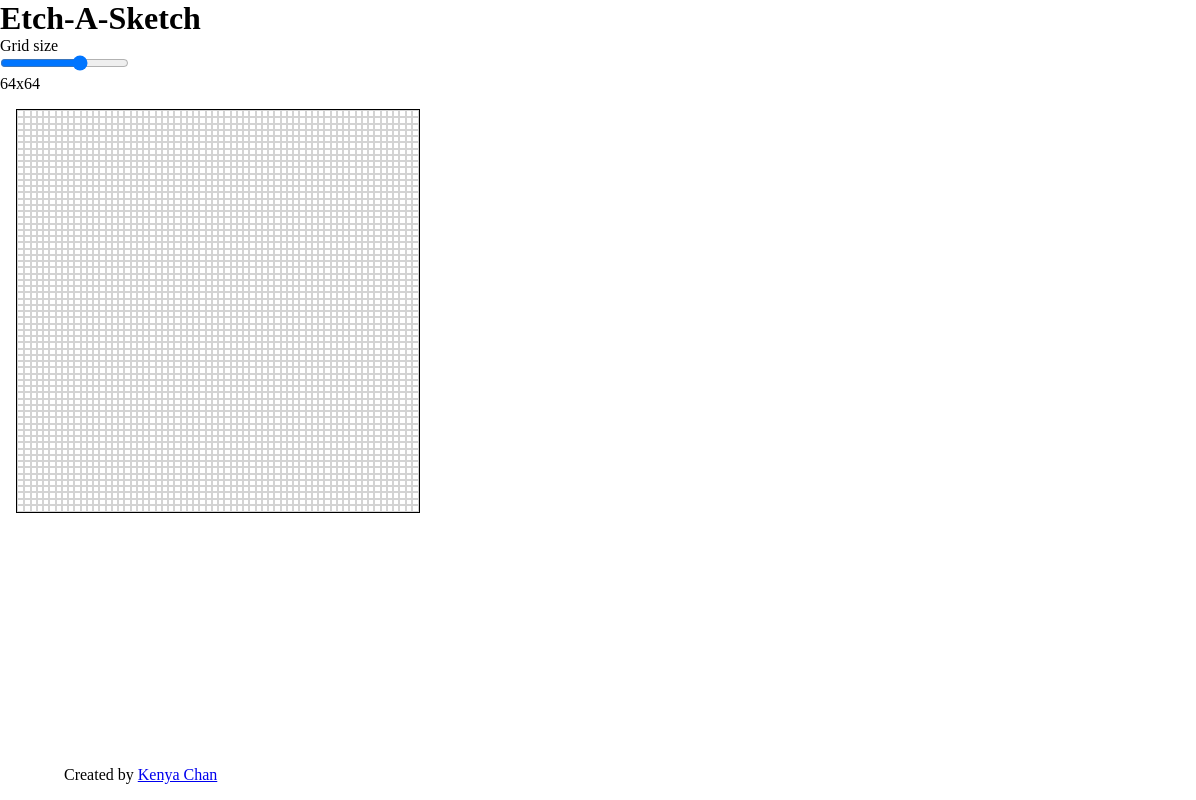
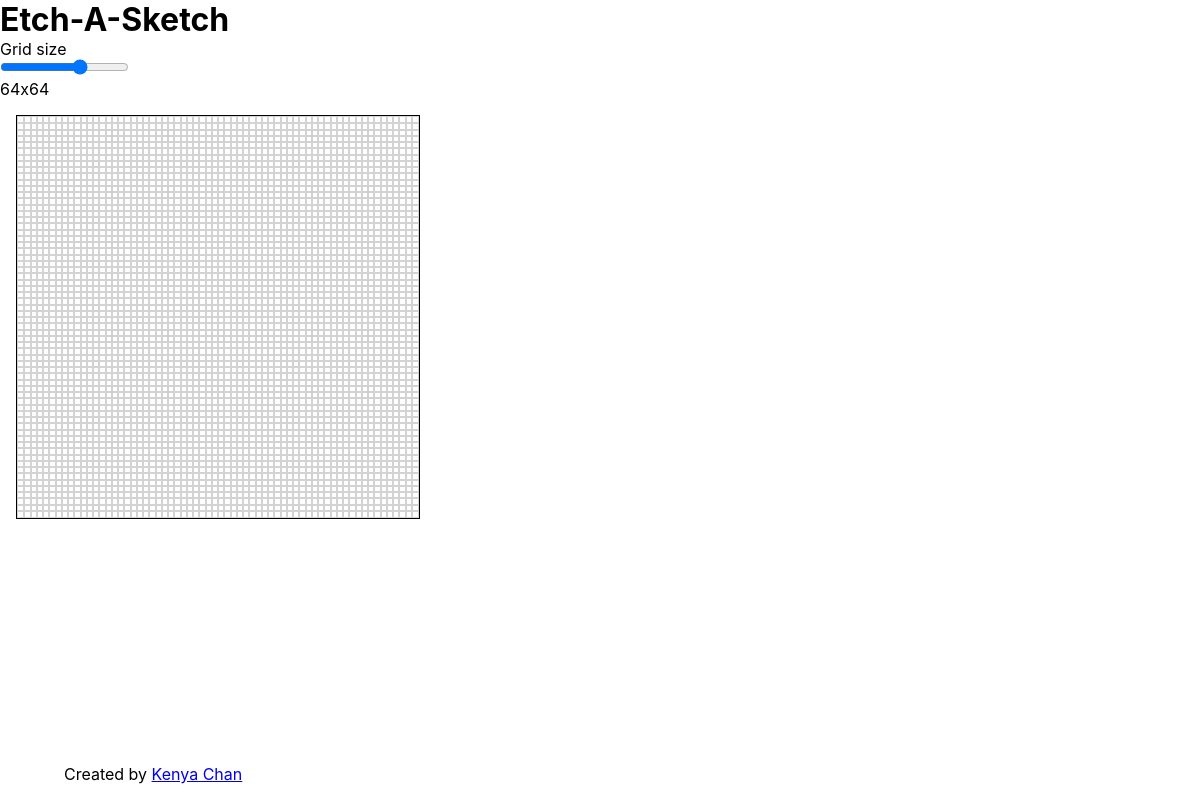
Before and after one commit to kenyachan/etch-a-sketch, a plain HTML site: page index.html in a window 1280 px wide. Shown: the full height of the page, 0-1196 px from the left. Drawn offline with Linux system fonts and the light colour scheme.

Commit message:
Add style

```diff
--- a/css/style.css
+++ b/css/style.css
@@ -1,6 +1,14 @@
 * {
     padding: 0;
     margin: 0;
+}
+
+html {
+    font-family: -apple-system, BlinkMacSystemFont, 'Segoe UI', Roboto, Oxygen, Ubuntu, Cantarell, 'Open Sans', 'Helvetica Neue', sans-serif;
+    font-size: 16px;
+    -moz-osx-font-smoothing: grayscale;
+    -webkit-font-smoothing: antialiased;
+    scroll-behavior: smooth;
 }
 
 body {
```
